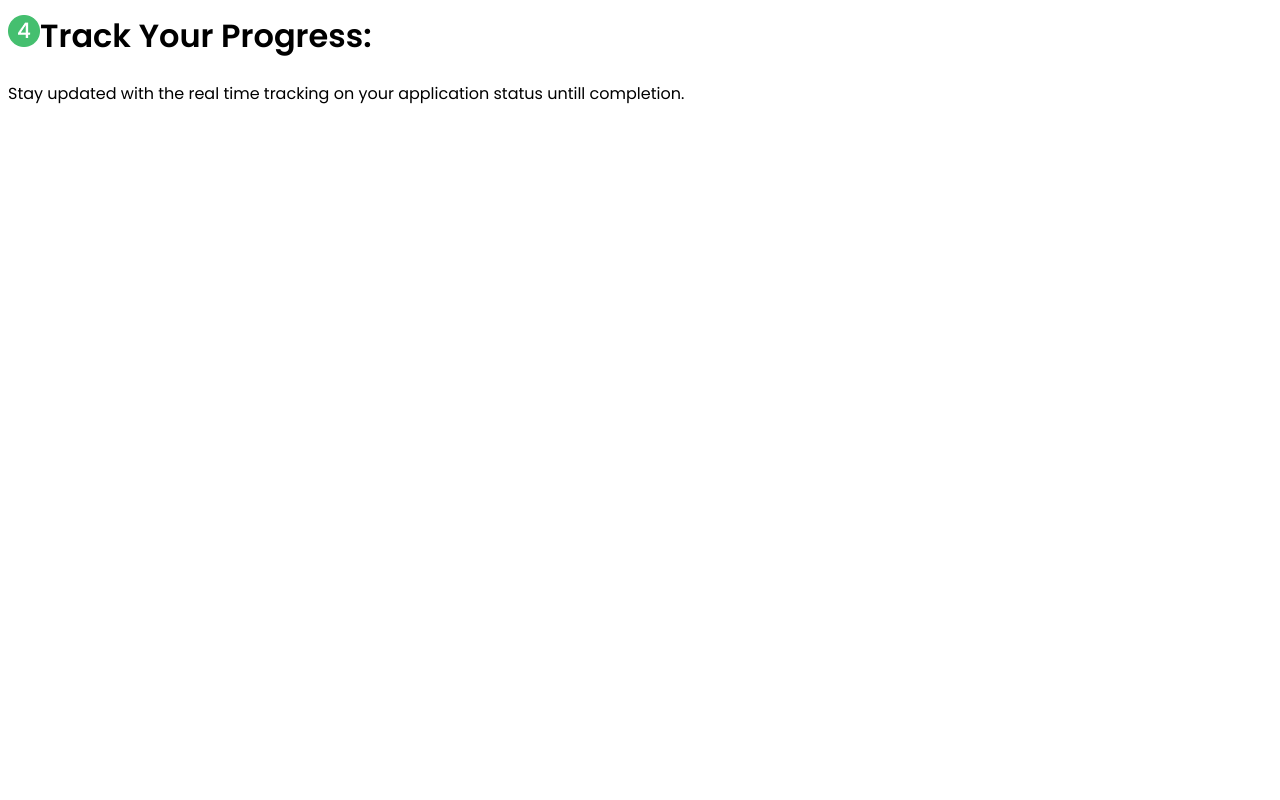
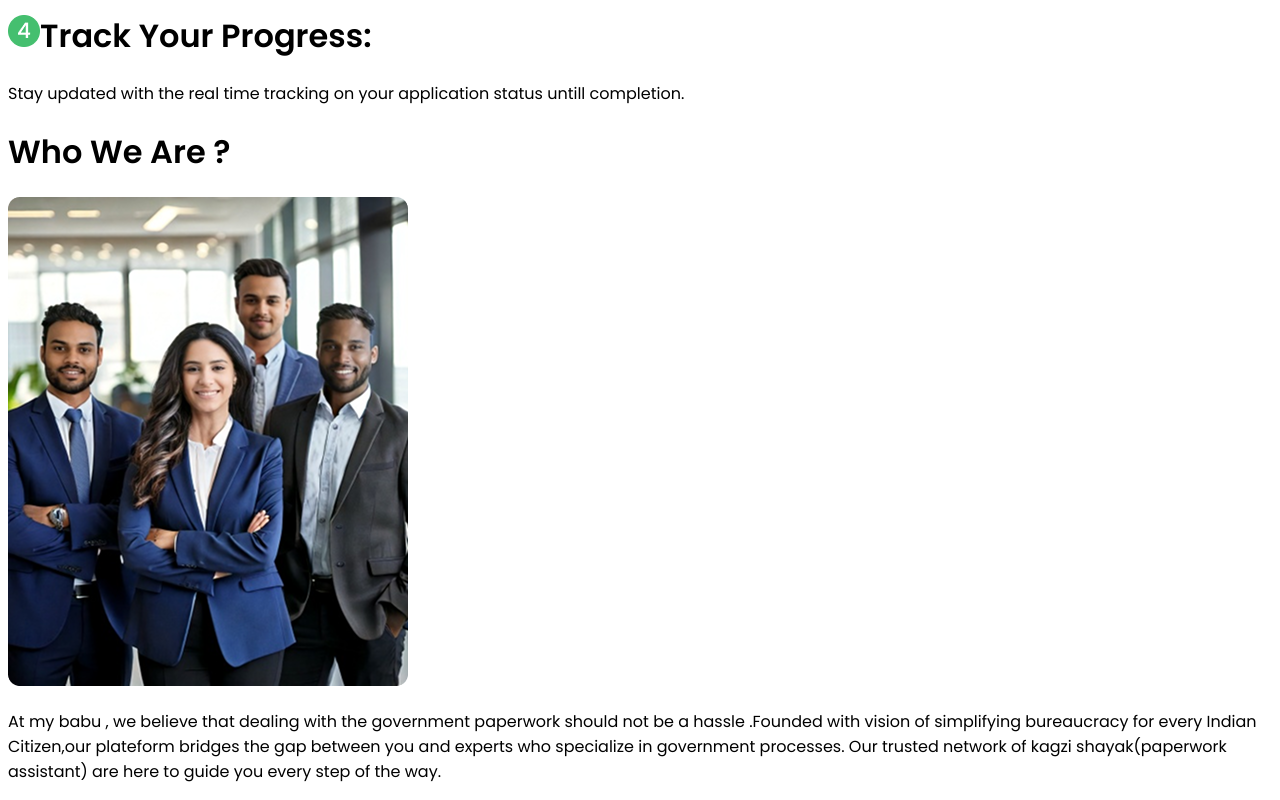
Before and after one commit to suryanshpandey61/My_Babu_2.0, a Next.js app: page / in a window 1280 px wide. Shown: the part 2638-3438 px from the top of the page. Before the commit the page ends 2760 px from the top, so only its background shows below. Built offline with nearby package versions, Linux system fonts and the light colour scheme.

Commit message:
Who we are component added

```diff
--- a/src/app/page.tsx
+++ b/src/app/page.tsx
@@ -1,5 +1,6 @@
 import HeroSection from "@/components/herosection";
 import Navbar from "@/components/navbar";
+import WhoWeAre from "@/components/whoWeAre";
 import Work from "@/components/works";
 import { Poppins } from "next/font/google";
 
@@ -14,6 +15,7 @@ export default function Home() {
      <Navbar/>
      {/* <HeroSection/> */}
      <Work/>
+     <WhoWeAre/>
     </div>
   );
 }
--- /dev/null
+++ b/src/components/whoWeAre/index.tsx
@@ -0,0 +1,30 @@
+import React from 'react'
+import whoWeAreImg from '../../assests/whoWeAreImg.png'
+import Image from 'next/image'
+function WhoWeAre() {
+  return (
+    <div className='lg:w-[85%] w-[90%] mx-auto lg:mt-[5%] mt-[9%]'>
+
+          <div>
+            <h1 className='md:text-[36px] text-[24px] flex md:justify-start justify-center font-semibold'>Who We Are ?</h1>
+          </div>
+          <div className='flex md:flex-row flex-col md:mt-0 mt-6 items-center gap-x-5'>
+            <Image
+            src={whoWeAreImg}
+            alt='Who We are Image'
+            className='lg:h-[480px] lg:w-[480px] md:h-[320px] w-[250px] '
+            // style={{height:'480px',width:'400px'}}
+            />
+            <p className='text-[20px] md:mt-0 mt-5 text-center md:text-start'>
+              At my babu , we believe that dealing with the government paperwork should not be a hassle
+              .Founded with vision of simplifying bureaucracy for every Indian Citizen,our plateform
+              bridges the gap between you and experts who specialize in government processes. Our trusted
+              network of kagzi shayak(paperwork assistant) are here to guide you every step of the way.
+            </p>
+          </div>
+
+    </div>
+  )
+}
+
+export default WhoWeAre
```
Also changed, not shown: src/components/services/index.tsx (added).
